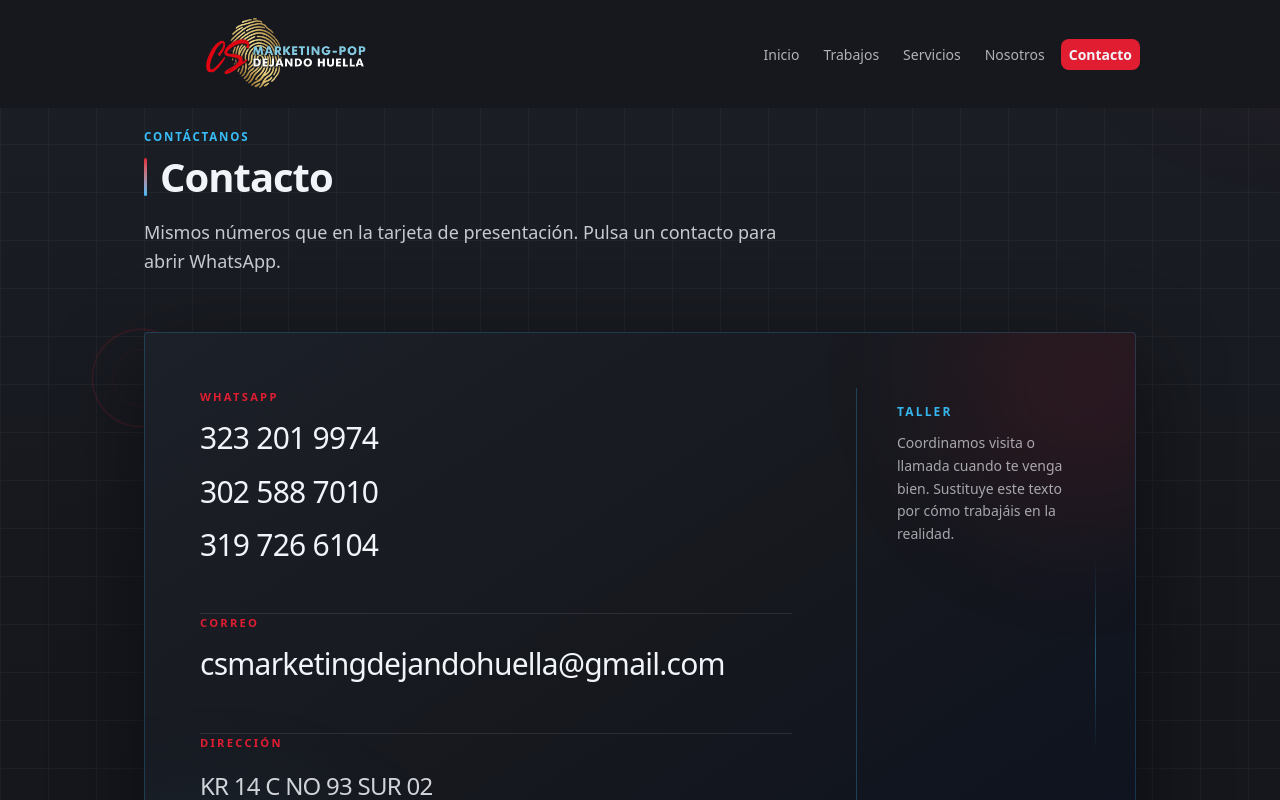
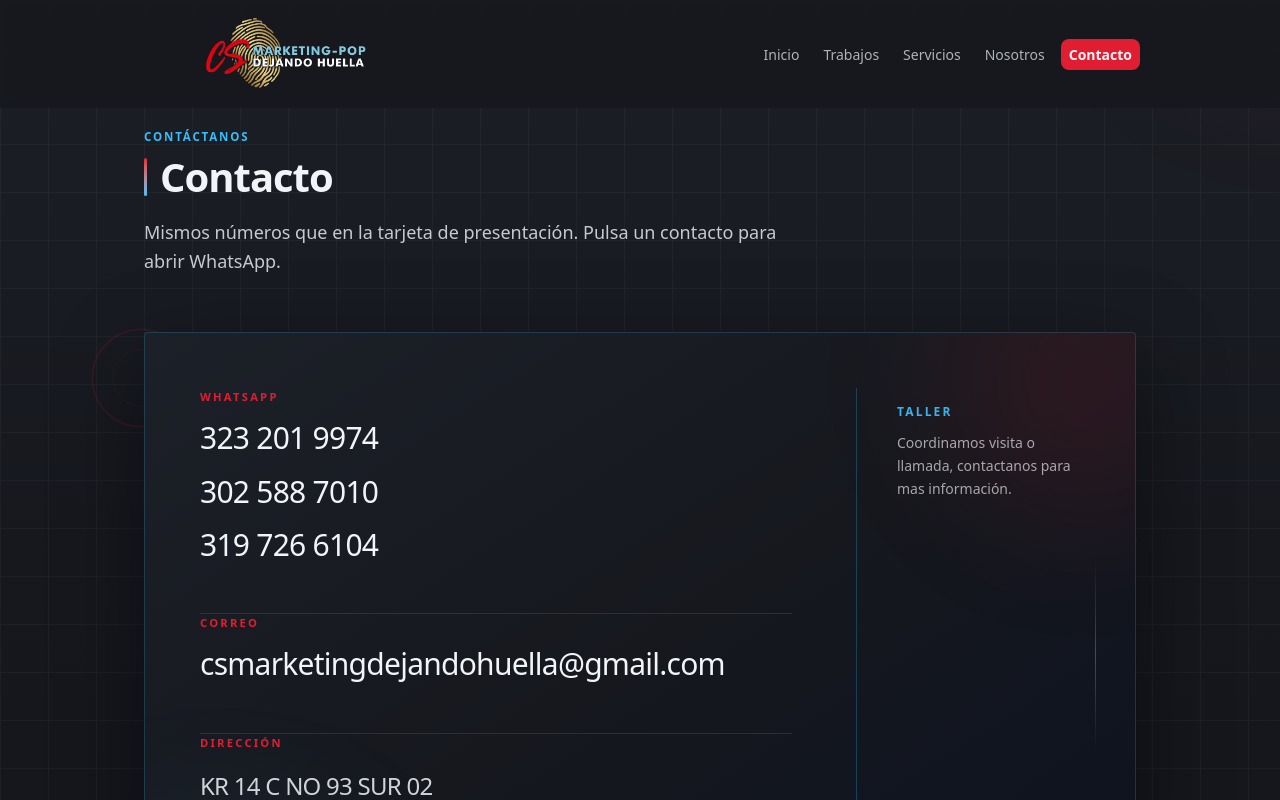
Before and after one commit to Brayansanchez10/tia, a React (Vite) app: page /contacto in a window 1280 px wide. Shown: the top 800 px of the page. Built offline with nearby package versions, Linux system fonts and the light colour scheme.

Commit message:
Nuevos cambios

```diff
--- a/src/pages/ContactoPage.tsx
+++ b/src/pages/ContactoPage.tsx
@@ -83,8 +83,7 @@ export function ContactoPage() {
               <div>
                 <p className="m-0 text-xs font-semibold uppercase tracking-[0.18em] text-wood/95">Taller</p>
                 <p className="mt-3 text-sm leading-relaxed text-paper/65">
-                  Coordinamos visita o llamada cuando te venga bien. Sustituye este texto por cómo trabajáis en la
-                  realidad.
+                  Coordinamos visita o llamada, contactanos para mas información.
                 </p>
               </div>
               <div className="space-y-3">
```
